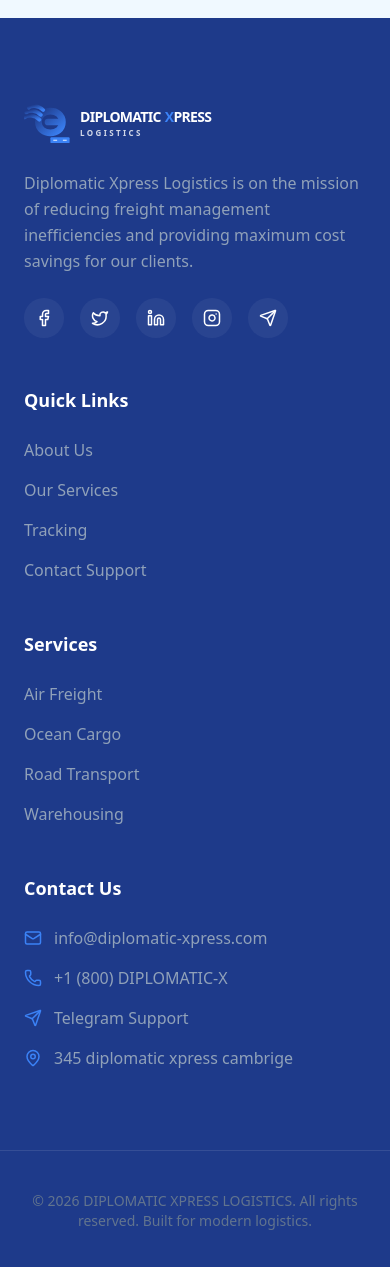
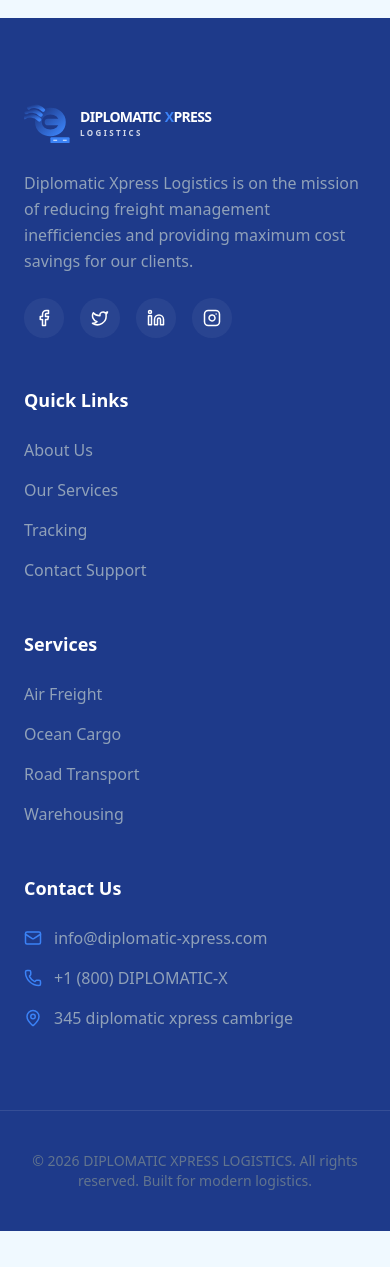
Before and after one commit to pastorjohn046-create/DIPLOMATIC-EXPRESS, a React (Vite) app: page / in a window 390 px wide. Shown: the part 3900-5167 px from the top of the page. After the commit the page ends 5131 px from the top, so only its background shows below. Built offline with nearby package versions, Linux system fonts and the light colour scheme.

Commit message:
feat: Remove Telegram contact info
Removes Telegram contact information from the Footer and Support pages. This streamlines contact methods to focus on email, phone, and physical location.

```diff
--- a/src/components/Footer.tsx
+++ b/src/components/Footer.tsx
@@ -1,5 +1,5 @@
 import React from "react";
-import { Facebook, Twitter, Linkedin, Instagram, Mail, Phone, MapPin, Send } from "lucide-react";
+import { Facebook, Twitter, Linkedin, Instagram, Mail, Phone, MapPin } from "lucide-react";
 import { Logo } from "./Logo";
 
 export const Footer = () => {
@@ -16,8 +16,7 @@ export const Footer = () => {
               { Icon: Facebook, link: "#" },
               { Icon: Twitter, link: "#" },
               { Icon: Linkedin, link: "#" },
-              { Icon: Instagram, link: "#" },
-              { Icon: Send, link: "https://t.me/DiplomaticXpressLogistics" }
+              { Icon: Instagram, link: "#" }
             ].map((item, i) => (
               <a key={i} href={item.link} target={item.link.startsWith('http') ? "_blank" : undefined} rel={item.link.startsWith('http') ? "noopener noreferrer" : undefined} className="w-10 h-10 rounded-full bg-white/5 flex items-center justify-center hover:bg-brand-secondary transition-colors">
                 <item.Icon size={18} />
@@ -58,10 +57,6 @@ export const Footer = () => {
               <span>+1 (800) DIPLOMATIC-X</span>
             </li>
             <li className="flex items-center gap-3">
-              <Send size={18} className="text-brand-secondary" />
-              <a href="https://t.me/DiplomaticXpressLogistics" target="_blank" rel="noopener noreferrer" className="hover:text-white transition-colors">Telegram Support</a>
-            </li>
-            <li className="flex items-center gap-3">
               <MapPin size={18} className="text-brand-secondary" />
               <span>345 diplomatic xpress cambrige</span>
             </li>
--- a/src/pages/Support.tsx
+++ b/src/pages/Support.tsx
@@ -1,5 +1,5 @@
 import React, { useState, useEffect } from "react";
-import { MessageSquare, CheckCircle2, Mail, Phone, MapPin, Clock, ShieldCheck, X, Send } from "lucide-react";
+import { MessageSquare, CheckCircle2, Mail, Phone, MapPin, Clock, ShieldCheck, X } from "lucide-react";
 import { motion, AnimatePresence } from "motion/react";
 import { Ticket } from "../types";
 
@@ -158,7 +158,6 @@ export const SupportPortal = () => {
               {[
                 { icon: Mail, label: "Email Us", val: "info@diplomatic-xpress.com", color: "text-blue-500" },
                 { icon: Phone, label: "Call Us", val: "+1 (800) DIPLOMATIC-X", color: "text-emerald-500" },
-                { icon: Send, label: "Telegram", val: "t.me/DiplomaticXpressLogistics", color: "text-sky-500", link: "https://t.me/DiplomaticXpressLogistics" },
                 { icon: MapPin, label: "Visit Us", val: "345 diplomatic xpress cambrige", color: "text-brand-secondary" }
               ].map((item, i) => (
                 <div key={i} className="flex items-start gap-4">
@@ -167,13 +166,7 @@ export const SupportPortal = () => {
                   </div>
                   <div>
                     <p className="text-xs font-black uppercase tracking-widest text-slate-400">{item.label}</p>
-                    {item.link ? (
-                      <a href={item.link} target="_blank" rel="noopener noreferrer" className="font-bold text-brand-primary hover:text-brand-secondary transition-colors">
-                        {item.val}
-                      </a>
-                    ) : (
-                      <p className="font-bold text-brand-primary">{item.val}</p>
-                    )}
+                    <p className="font-bold text-brand-primary">{item.val}</p>
                   </div>
                 </div>
               ))}
```
